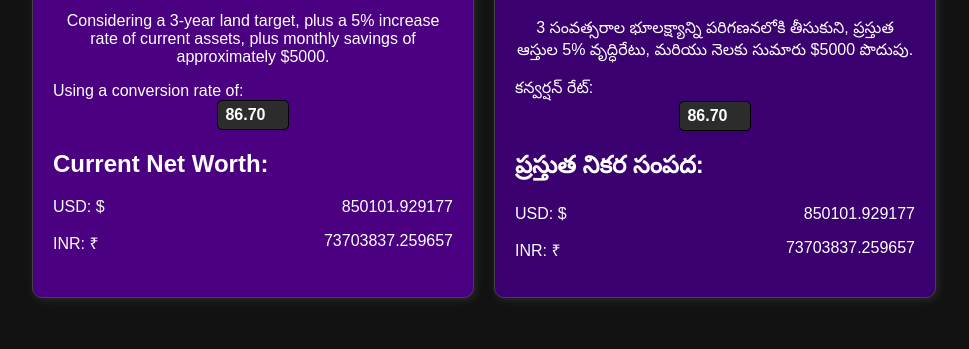
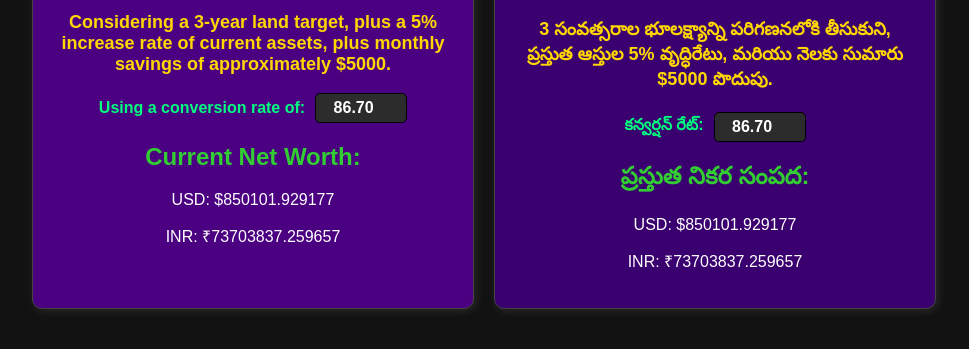
Before and after one commit to vkc99999/net-worth-calculator, a plain HTML site: page index.html in a window 1280 px wide. Shown: the part 139-488 px from the top of the page, without its empty margins (156-1125 px from the left). Drawn offline with Linux system fonts and the light colour scheme.

Commit message:
Update style.css

```diff
--- a/style.css
+++ b/style.css
@@ -24,27 +24,29 @@ body {
     color: #FFFFFF;
 }
 
-/* Ensure both sections have the same line height & structure */
-.container p,
-.container label,
-.container h2 {
+/* Making key text colorful */
+.summary-text { color: #FFD700; font-size: 18px; font-weight: bold; } /* Gold */
+.conversion-label { color: #00FF7F; font-weight: bold; } /* Spring Green */
+.net-worth { color: #32CD32; font-weight: bold; } /* Lime Green */
+
+/* Align conversion rate input box on the same line */
+.conversion-rate {
     display: flex;
-    justify-content: space-between;
+    align-items: center;
+    justify-content: center;
+    gap: 10px;
 }
 
 /* Darker conversion rate input box */
 input {
-    width: 60px;
+    width: 80px;
     padding: 5px;
-    margin-top: 10px;
     text-align: center;
     font-size: 16px;
     border-radius: 5px;
     border: 1px solid #000;
     background: #2C2C2C; /* Dark Gray */
     color: #FFFFFF;
-    display: block;
-    margin: auto;
     font-weight: bold;
 }
 
@@ -53,16 +55,3 @@ input {
     background-color: #3A006F; /* Darker Violet */
     color: #FFFFFF;
 }
-
-/* Ensuring Text Alignment */
-.text-row {
-    display: flex;
-    justify-content: space-between;
-    text-align: left;
-    width: 100%;
-}
-
-.text-row span {
-    flex: 1;
-    text-align: left;
-}
```
